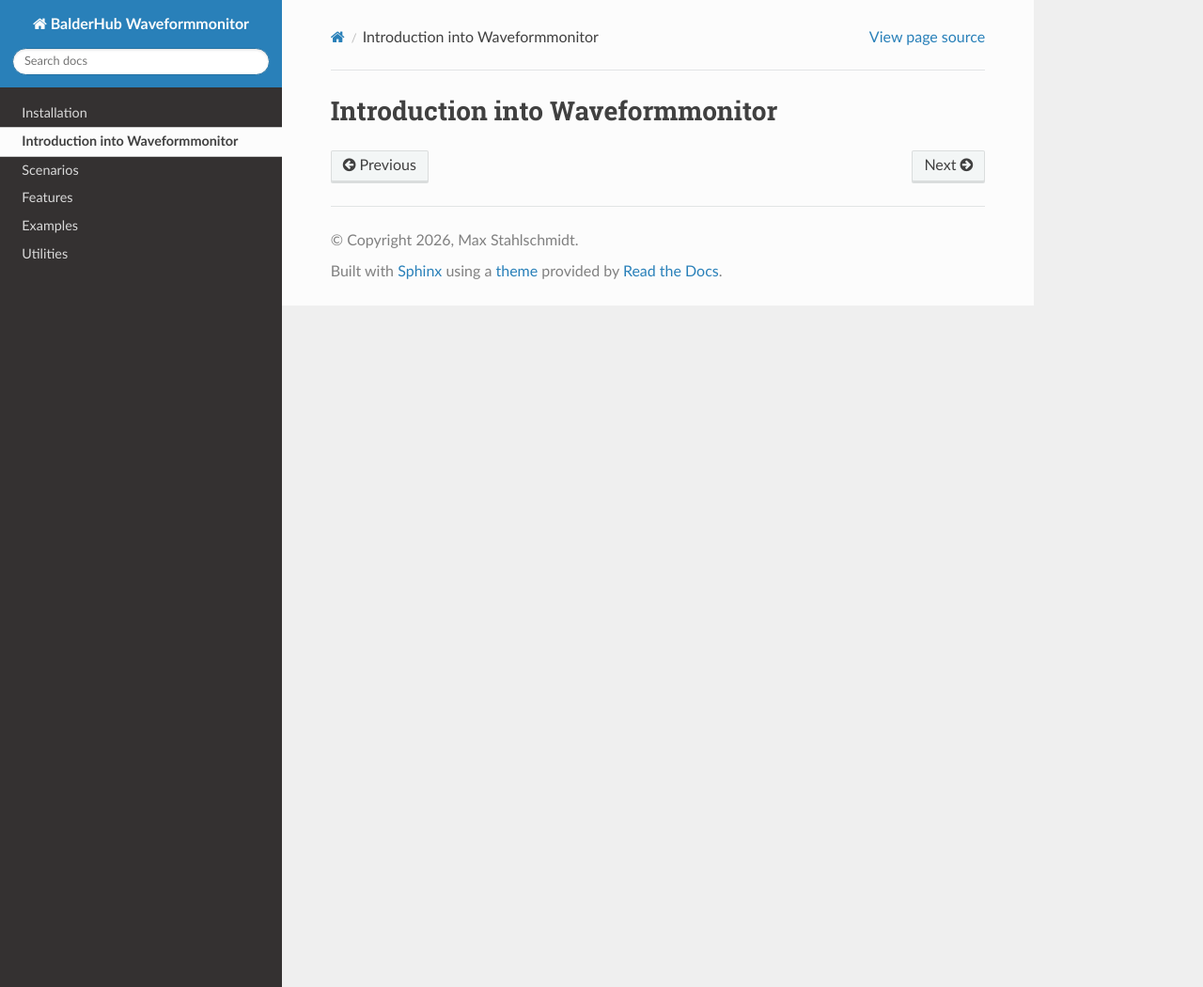
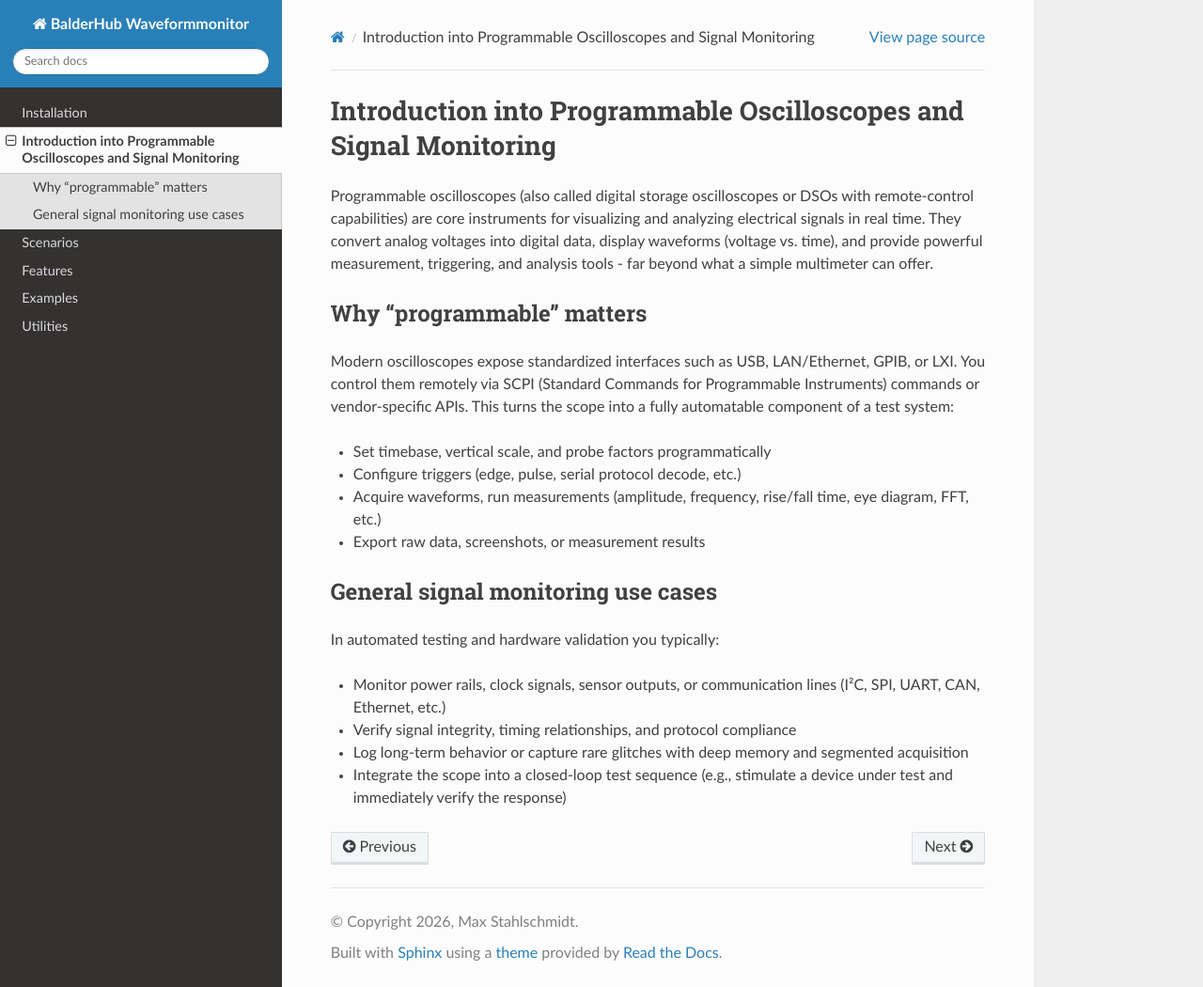
Before and after one commit to balder-dev/balderhub-waveformmonitor, a Sphinx documentation site: the page built from docs/source/topic_intro.rst, in a window 1280 px wide and 1050 px high. Shown: the whole window at 94% size. Built offline with Sphinx 7.4.7 and the Read the Docs theme 3.1.0, drawn with Linux system fonts in a browser that asks for light colours; the version number could not be read and is left out.

Commit message:
docs(*): add basic documentation

```diff
--- a/docs/source/examples.rst
+++ b/docs/source/examples.rst
@@ -2,3 +2,6 @@ Examples
 ********
 
 .. todo provide some examples
+
+.. note::
+    This section is still under development.
--- a/docs/source/installation.rst
+++ b/docs/source/installation.rst
@@ -20,7 +20,7 @@ You can easily install balder with the following command.
     python -m pip install baldertest
 
 Install balderhub-waveformmonitor
-=====================
+=================================
 
 You can install this package with the following command:
 
--- a/docs/source/scenarios.rst
+++ b/docs/source/scenarios.rst
@@ -9,6 +9,6 @@ scenarios that are implemented in this BalderHub package.
     This BalderHub project doesn't have any scenarios.
 
 
-.. todo add your scenarios with .. autoclass
-    .. autoclass:: balderhub.waveformmonitor.scenarios.ScenarioMyTest
+..
+    .. autoclass:: balderhub.waveformmonitor.scenarios.ScenarioPlayAndRecord
         :members:
--- a/docs/source/topic_intro.rst
+++ b/docs/source/topic_intro.rst
@@ -1,4 +1,30 @@
-Introduction into Waveformmonitor
-**********************
+Introduction into Programmable Oscilloscopes and Signal Monitoring
+******************************************************************
 
-.. todo provide an explanation of your specific topic that can help others to use your BalderHub project
+Programmable oscilloscopes (also called digital storage oscilloscopes or DSOs with remote-control capabilities) are
+core instruments for visualizing and analyzing electrical signals in real time. They convert analog voltages into
+digital data, display waveforms (voltage vs. time), and provide powerful measurement, triggering, and analysis
+tools - far beyond what a simple multimeter can offer.
+
+Why “programmable” matters
+==========================
+
+Modern oscilloscopes expose standardized interfaces such as USB, LAN/Ethernet, GPIB, or LXI. You control them remotely
+via SCPI (Standard Commands for Programmable Instruments) commands or vendor-specific APIs. This turns the scope into
+a fully automatable component of a test system:
+
+* Set timebase, vertical scale, and probe factors programmatically
+* Configure triggers (edge, pulse, serial protocol decode, etc.)
+* Acquire waveforms, run measurements (amplitude, frequency, rise/fall time, eye diagram, FFT, etc.)
+* Export raw data, screenshots, or measurement results
+
+General signal monitoring use cases
+===================================
+
+In automated testing and hardware validation you typically:
+
+* Monitor power rails, clock signals, sensor outputs, or communication lines (I²C, SPI, UART, CAN, Ethernet, etc.)
+* Verify signal integrity, timing relationships, and protocol compliance
+* Log long-term behavior or capture rare glitches with deep memory and segmented acquisition
+* Integrate the scope into a closed-loop test sequence (e.g., stimulate a device under test and immediately verify the
+  response)
```
Also changed, not shown: docs/source/features.rst (+29 -8 lines).
